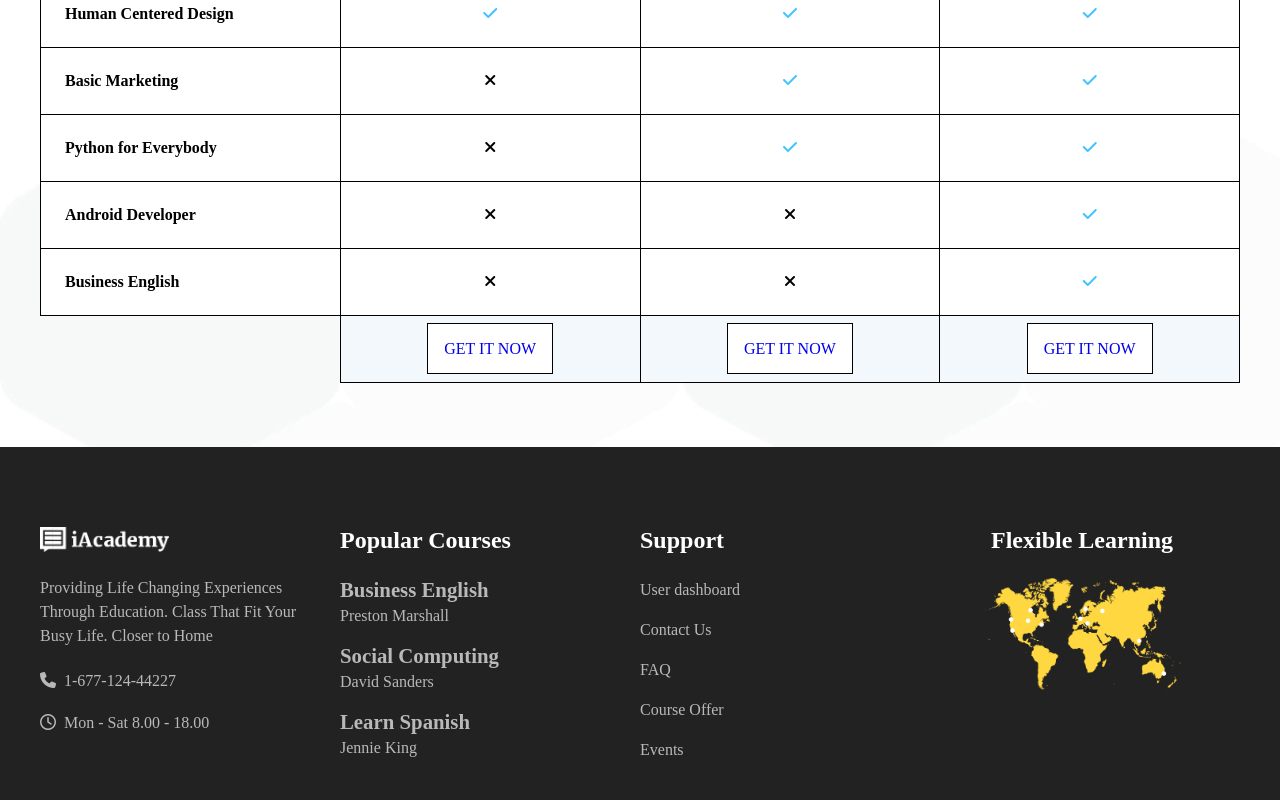
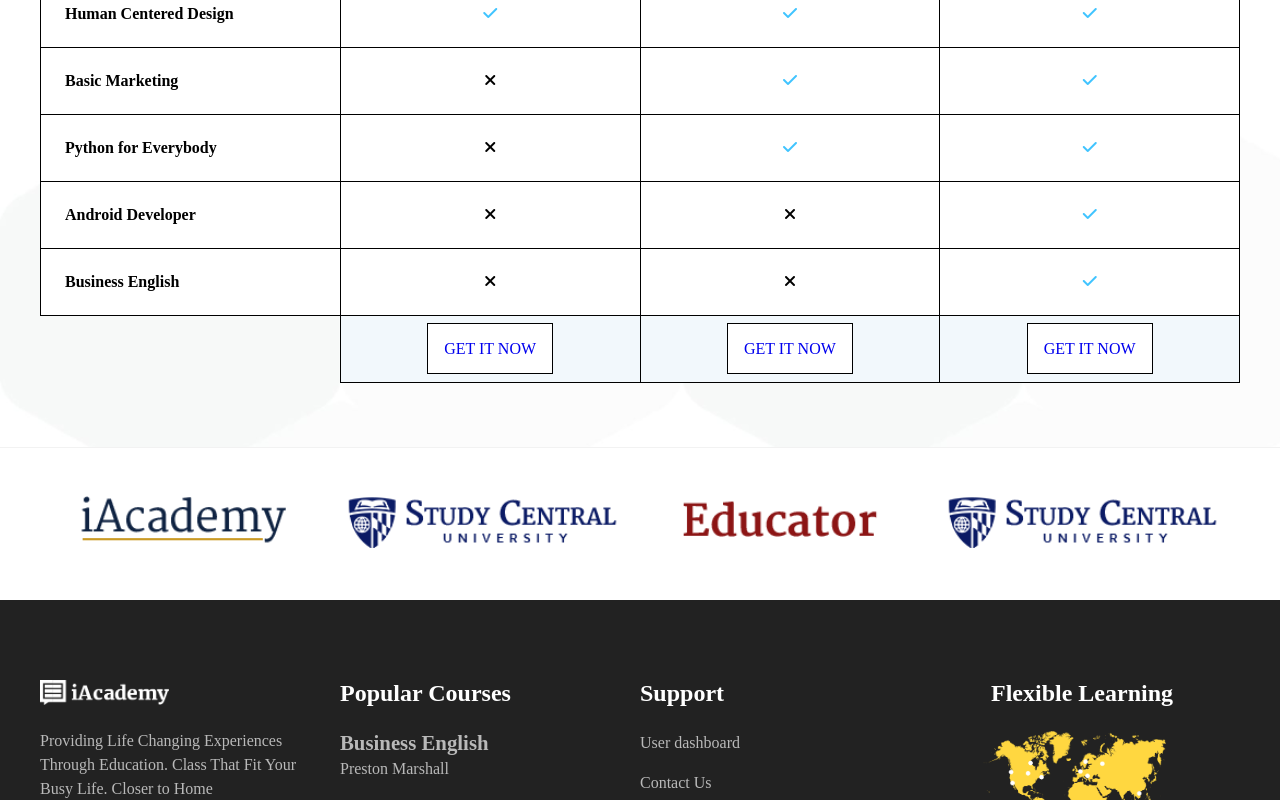
Before and after one commit to alessiavozzo/proj-html-vuejs, a Vue app: page / in a window 1280 px wide. Shown: the part 4787-5587 px from the top of the page. Built offline with nearby package versions, Linux system fonts and the light colour scheme.

Commit message:
add clients component

```diff
--- /dev/null
+++ b/src/assets/js/clients.js
@@ -0,0 +1,19 @@
+export const clients = [
+    {
+        image: "h5-client-5.png",
+        hoverImage: "h5-client-5-h.png"
+    },
+    {
+        image: "h5-client-1.png",
+        hoverImage: "h5-client-1-h.png"
+    },
+    {
+        image: "h5-client-2.png",
+        hoverImage: "h5-client-2-h.png"
+    },
+    {
+        image: "h5-client-1.png",
+        hoverImage: "h5-client-1-h.png"
+    },
+
+]
--- a/src/components/AppMain.vue
+++ b/src/components/AppMain.vue
@@ -6,6 +6,7 @@ import TestimonialsSection from './TestimonialsSection.vue';
 import LearningSection from './LearningSection.vue';
 import CoursesSection from './CoursesSection.vue';
 import PriceSection from './PriceSection.vue';
+import ClientsSection from './ClientsSection.vue';
 
 export default {
     name: "AppMain",
@@ -16,7 +17,8 @@ export default {
         TestimonialsSection,
         LearningSection,
         CoursesSection,
-        PriceSection
+        PriceSection,
+        ClientsSection
     },
     data() {
         return {
@@ -49,6 +51,9 @@ export default {
         <!-- Price table section -->
         <PriceSection />
 
+        <!-- Clients Section -->
+        <ClientsSection />
+
     </main>
 </template>
 
--- /dev/null
+++ b/src/components/ClientsSection.vue
@@ -0,0 +1,37 @@
+<script>
+import { clients } from '../assets/js/clients';
+
+export default {
+    name: "ClientsSection",
+    data() {
+        return {
+            clients: clients,
+        }
+    }
+}
+</script>
+
+
+<template>
+    <section id="clients">
+        <div class="container">
+            <div class="row">
+                <div class="client col-3" v-for="client in clients" @mouseenter="client.onHover = true"
+                    @mouseleave="client.onHover = false">
+                    <img :src="client.onHover === true ? `/img/${client.hoverImage}` : `/img/${client.image}`" alt="">
+                </div>
+            </div>
+        </div>
+    </section>
+</template>
+
+
+<style scoped>
+#clients {
+    padding: 3rem 0;
+
+    img {
+        width: 100%;
+    }
+}
+</style>
--- a/src/components/PriceSection.vue
+++ b/src/components/PriceSection.vue
@@ -84,6 +84,7 @@ export default {
 #prices {
     background-image: url(/img/page-background-img.png);
     padding: 4rem 0;
+    border-bottom: 1px solid var(--subject-border);
 
     th,
     td {
```
